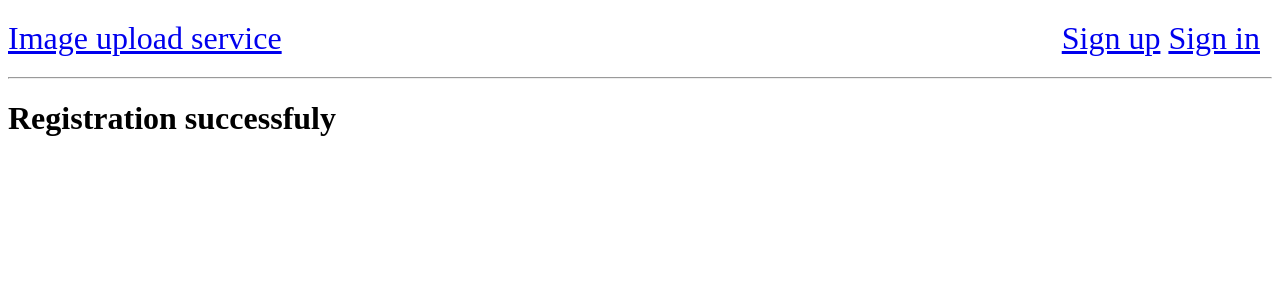
After one commit to Froggy-G/ImageUploadService, a Django app: page /registration_done/ in a window 1280 px wide. The commit adds this page. Shown: the top 300 px of the page. Run offline with Django 3.2, Linux system fonts and the light colour scheme.

Commit message:
created registration form

```diff
--- a/Image_upload/templates/Image_upload/base.html
+++ b/Image_upload/templates/Image_upload/base.html
@@ -18,6 +18,7 @@
             <small>(<a href="{% url 'logout' %}">Logout</a>)</small>
             <a href="{% url 'image_new' %}"><span>Upload image</span></a>
         {% else %}
+            <a href="{% url 'registration' %}"><span>Sign up</span></a>
             <a href="{% url 'login' %}"><span>Sign in</span></a>
         {% endif %}
     </div>
--- /dev/null
+++ b/Image_upload/templates/registration/registration_done.html
@@ -0,0 +1,5 @@
+{% extends "Image_upload/base.html" %}
+
+{% block content %}
+    <h1>Registration successfuly</h1>
+{% endblock %}
--- a/Image_upload/urls.py
+++ b/Image_upload/urls.py
@@ -7,5 +7,7 @@ urlpatterns = [
     path('', views.image_list, name='image_list'),
     path('image/<int:pk>', views.image_page, name='image_page'),
     path('image/new', views.image_new, name='image_new'),
-    path('image/<pk>/remove/', views.post_remove, name='post_remove'),
+    path('image/<pk>/remove/', views.image_remove, name='image_remove'),
+    path('registration/', views.registration, name='registration'),
+    path('registration_done/', views.registration_done, name='registration_done'),
 ] + static(settings.MEDIA_URL, document_root=settings.MEDIA_ROOT)
--- a/Image_upload/views.py
+++ b/Image_upload/views.py
@@ -1,8 +1,10 @@
+from django.contrib.auth.models import User
 from django.shortcuts import redirect, render
 from .models import Image
 from django.shortcuts import get_object_or_404
 from django.db.models import F
 from django.contrib.auth.decorators import login_required
+from .forms import RegisterForm
 
 def image_list(request):
     images = Image.objects.all()
@@ -24,7 +26,26 @@ def image_new(request):
     return render(request, 'Image_upload/image_new.html', {})
 
 @login_required
-def post_remove(request, pk):
+def image_remove(request, pk):
     image = get_object_or_404(Image, pk=pk)
     image.delete()
     return redirect('image_list')
+
+def registration(request):
+    user = get_object_or_404(User)
+    if request.method == "POST":
+        form = RegisterForm(request.POST)
+        print(request.POST)
+        if form.is_valid():
+            user = form.save(commit=False)
+            user.username = request.POST['username']
+            user.password1 = request.POST['password1']
+            user.password2 = request.POST['password2']
+            user.save()
+            return redirect('registration_done')
+    else:
+        form = RegisterForm()
+    return render(request, 'registration/registration.html', {'form': form})
+
+def registration_done(request):
+    return render(request, 'registration/registration_done.html', {})
```
Also changed, not shown: Image_upload/forms.py (+8 -0 lines), Image_upload/templates/registration/registration.html (added, +12 -0 lines).
